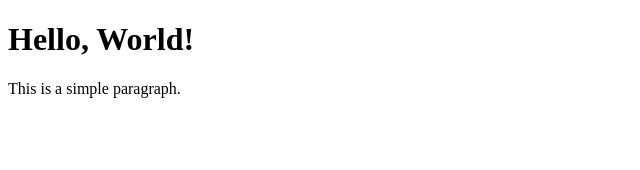
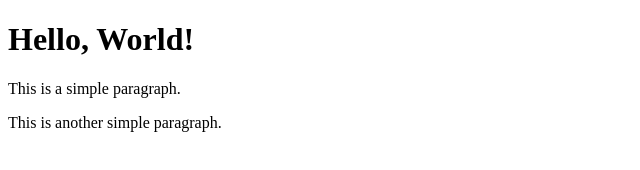
Before and after one commit to hojin-hwang/my-app, a plain HTML site: page index.html in a window 1280 px wide. Shown: the whole page, without its empty margins (0-640 px from the left). Drawn offline with Linux system fonts and the light colour scheme.

Commit message:
add second p

```diff
--- a/index.html
+++ b/index.html
@@ -3,5 +3,6 @@
 	<body>
 		<h1>Hello, World!</h1>
 		<p>This is a simple paragraph.</p>
+		<p>This is another simple paragraph.</p>
 	</body>
 </html>
```
